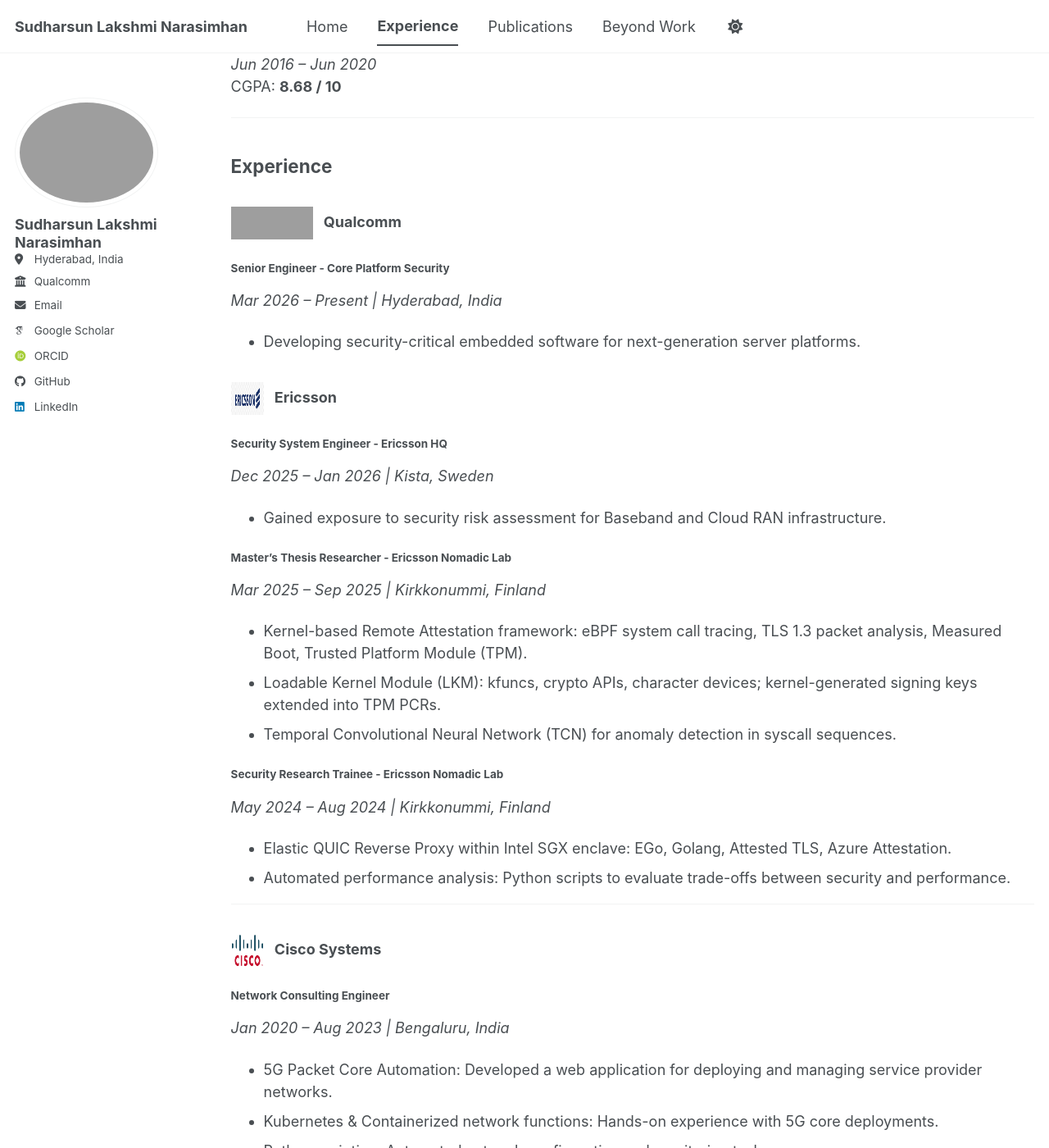
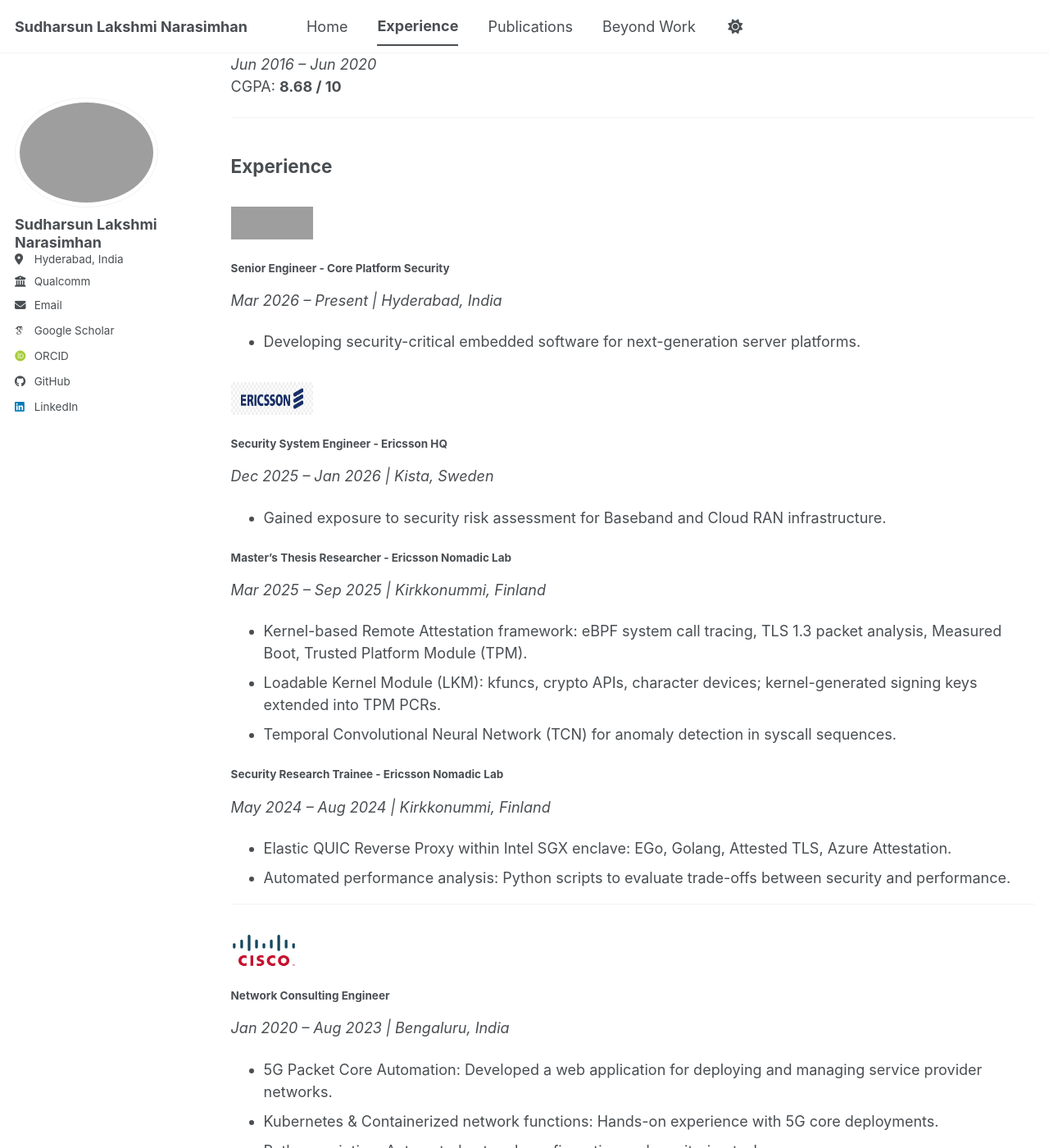
Before and after one commit to sudlaksh/sudlaksh.github.io, a Jekyll site: the page built from _pages/experience.md, in a window 1280 px wide and 1400 px high, scrolled down 429 px. Shown: the whole window at 82% size. Built offline with Jekyll 4.4.1, drawn with Linux system fonts in a browser that asks for light colours; some web fonts are replaced; a script bundle is joined from its source files by our own code; library files that are not in the unit come from our copies; grey boxes are pictures that could not be loaded.

Commit message:
Adjust logo sizes in experience section
Updated logo sizes for Qualcomm, Ericsson, and Cisco in experience section.

```diff
--- a/_pages/experience.md
+++ b/_pages/experience.md
@@ -23,13 +23,13 @@
 
 ## Experience
 
-### ![Qualcomm Logo](/images/qualcomm-logo.png){: style="width:100px; height:40px; vertical-align:middle; margin-right:0.5rem;" } **Qualcomm**
+### ![Qualcomm Logo](/images/qualcomm-logo.png){: style="width:100px; height:40px; vertical-align:middle; margin-right:0.5rem;" }
 
 #### Senior Engineer - Core Platform Security
 *Mar 2026 – Present | Hyderabad, India*
 - Developing security-critical embedded software for next-generation server platforms.
 
-### ![Ericsson Logo](/images/ericsson-logo.png){: style="width:40px; height:40px; vertical-align:middle; margin-right:0.5rem;" } **Ericsson**
+### ![Ericsson Logo](/images/ericsson-logo.png){: style="width:100px; height:40px; vertical-align:middle; margin-right:0.5rem;" }
 
 #### Security System Engineer - Ericsson HQ
 *Dec 2025 – Jan 2026 | Kista, Sweden*
@@ -48,7 +48,7 @@
 
 ---
 
-### ![Cisco Logo](/images/cisco-logo.png){: style="width:40px; height:40px; vertical-align:middle; margin-right:0.5rem;" } **Cisco Systems**
+### ![Cisco Logo](/images/cisco-logo.png){: style="width:80px; height:40px; vertical-align:middle; margin-right:0.5rem;" }
 
 #### Network Consulting Engineer
 *Jan 2020 – Aug 2023 | Bengaluru, India*
```
